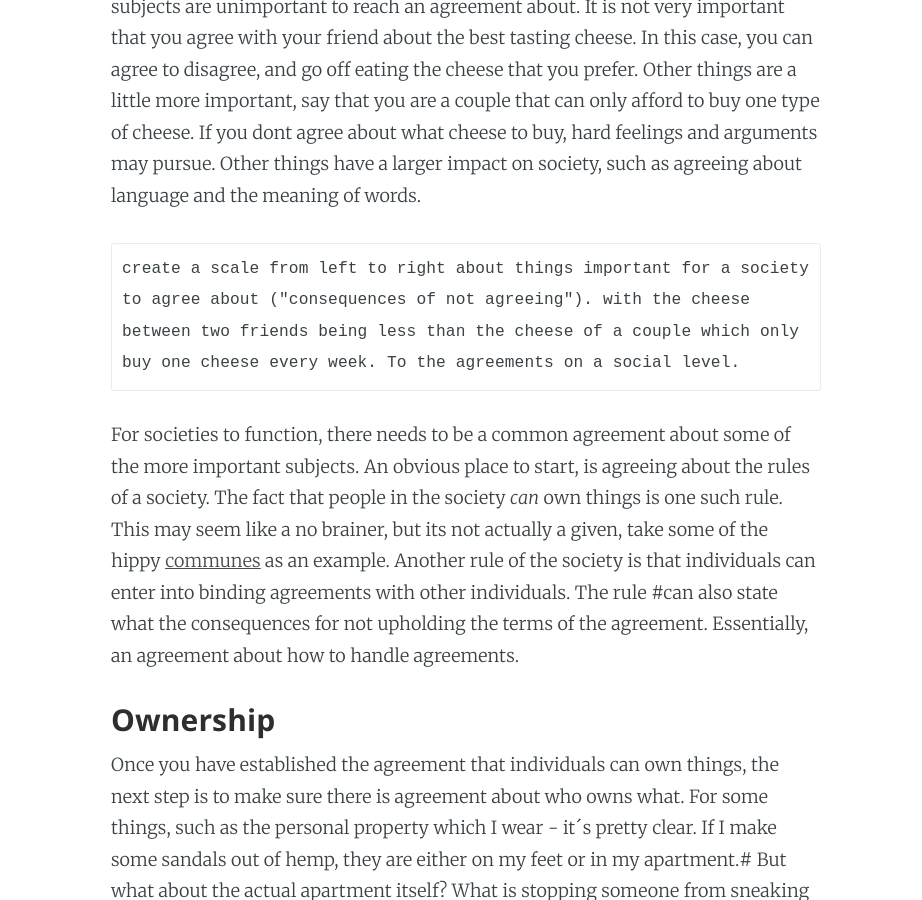
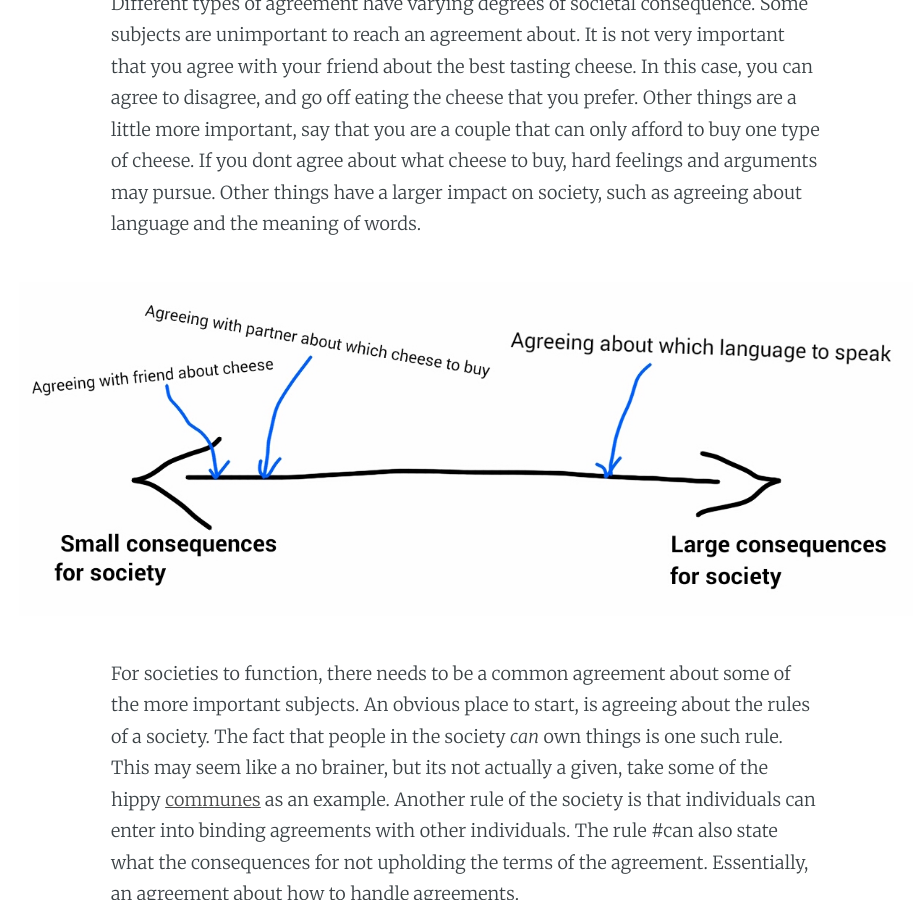
Before and after one commit to wrode/Blog, a Jekyll site: the page built from _posts/2016-05-29-Blockchain.md, in a window 1280 px wide and 900 px high, scrolled down 1755 px. Shown: the whole window, without its empty margins (174-1096 px from the left). Built offline with Jekyll 4.4.1, drawn with Linux system fonts in a browser that asks for light colours.

Commit message:
Updated images in blockchain post

```diff
--- a/_posts/2016-05-29-Blockchain.md
+++ b/_posts/2016-05-29-Blockchain.md
@@ -24,7 +24,7 @@ Agreement is nice. Whether its agreeing about the best football team, what chees
 
 Different types of agreement have varying degrees of societal consequence. Some subjects are unimportant to reach an agreement about. It is not very important that you agree with your friend about the best tasting cheese. In this case, you can agree to disagree, and go off eating the cheese that you prefer. Other things are a little more important, say that you are a couple that can only afford to buy one type of cheese. If you dont agree about what cheese to buy, hard feelings and arguments may pursue. Other things have a larger impact on society, such as agreeing about language and the meaning of words.
 
-    create a scale from left to right about things important for a society to agree about ("consequences of not agreeing"). with the cheese between two friends being less than the cheese of a couple which only buy one cheese every week. To the agreements on a social level.
+![Consequences for society]({{ site.url }}/assets/images/ConsequencesForSociety.jpg)
 
 For societies to function, there needs to be a common agreement about some of the more important subjects. An obvious place to start, is agreeing about the rules of a society. The fact that people in the society *can* own things is one such rule. This may seem like a no brainer, but its not actually a given, take some of the hippy [communes](https://en.wikipedia.org/wiki/Commune) as an example. Another rule of the society is that individuals can enter into binding agreements with other individuals. The rule #can also state what the consequences for not upholding the terms of the agreement. Essentially, an agreement about how to handle agreements.
 
```
Also changed, not shown: assets/images/CheeseTastesGood.jpg, assets/images/ConsequencesForSociety.jpg.
